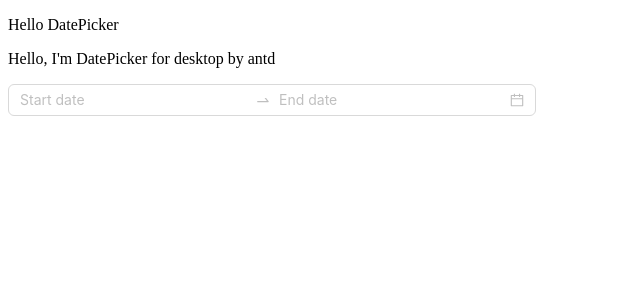
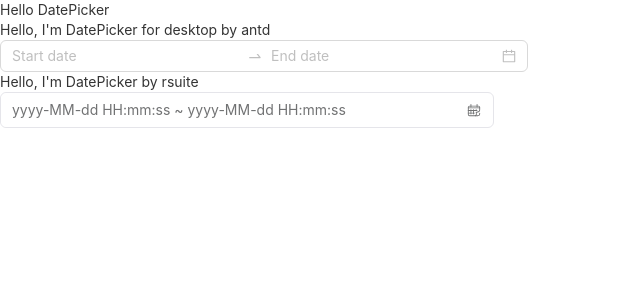
Before and after one commit to DarinaSavytska/datePickers, a React (Create React App) app: page / in a window 1280 px wide. Shown: the top 300 px of the page, without its empty margins (0-640 px from the left). Built offline with nearby package versions, Linux system fonts and the light colour scheme.

Commit message:
Add rsuite datepicker

```diff
--- a/package.json
+++ b/package.json
@@ -17,6 +17,7 @@
     "react-datetime-range-super-picker": "^1.14.1",
     "react-dom": "^18.2.0",
     "react-scripts": "5.0.1",
+    "rsuite": "^5.28.1",
     "typescript": "^4.9.5",
     "web-vitals": "^2.1.4"
   },
--- a/src/DatePickers.tsx
+++ b/src/DatePickers.tsx
@@ -1,5 +1,8 @@
 import React from 'react';
 import { DatePicker as antdDatePicker } from 'antd';
+import { DateRangePicker } from 'rsuite';
+import 'rsuite/dist/rsuite.css';
+import './styles.scss';
 
 const { RangePicker } = antdDatePicker;
 
@@ -11,6 +14,17 @@
         <p>Hello, I'm DatePicker for desktop by antd</p>
         <RangePicker showTime />
       </div>
+      <div>
+        <p>Hello, I'm DatePicker by rsuite</p>
+        <DateRangePicker
+          showMeridian
+          format='yyyy-MM-dd HH:mm:ss'
+          defaultCalendarValue={[
+            new Date('2022-02-01 00:00:00'),
+            new Date('2022-03-01 23:59:59'),
+          ]}
+        />
+      </div>
     </div>
   );
 };
--- /dev/null
+++ b/src/styles.scss
@@ -0,0 +1,8 @@
+@media (max-width: 640px) {
+  .rs-picker-daterange-calendar-group {
+    display: flex;
+    flex-direction: column;
+    height: auto;
+    min-width: auto;
+  }
+}
```
Also changed, not shown: 1 other file (tests, documents, lock files or other folders).
